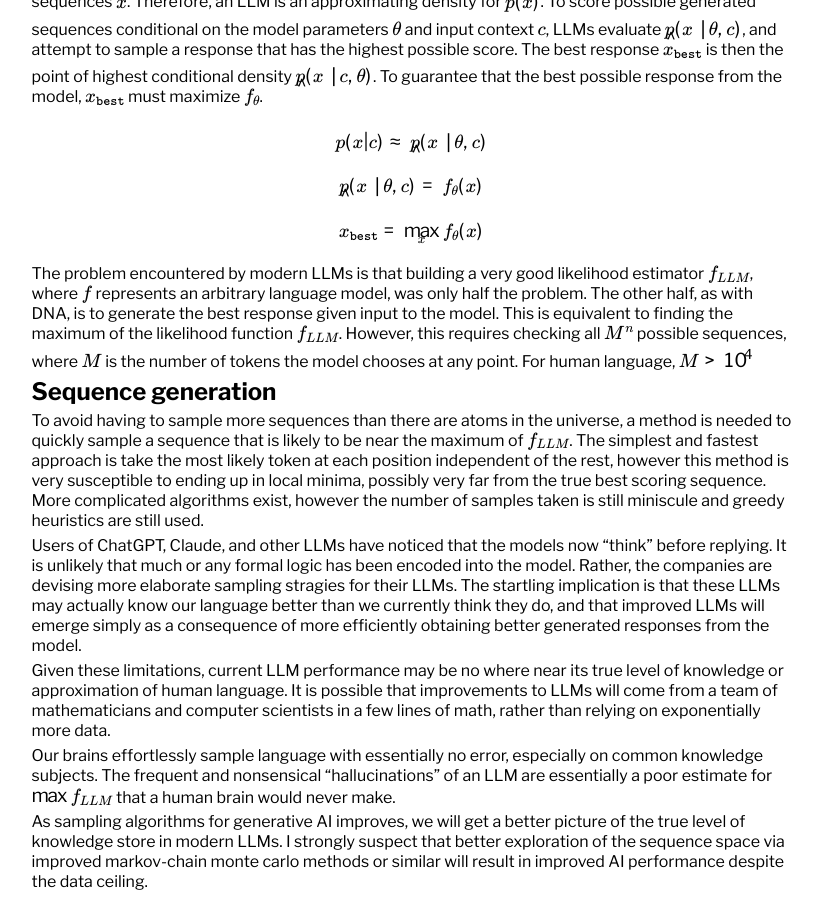
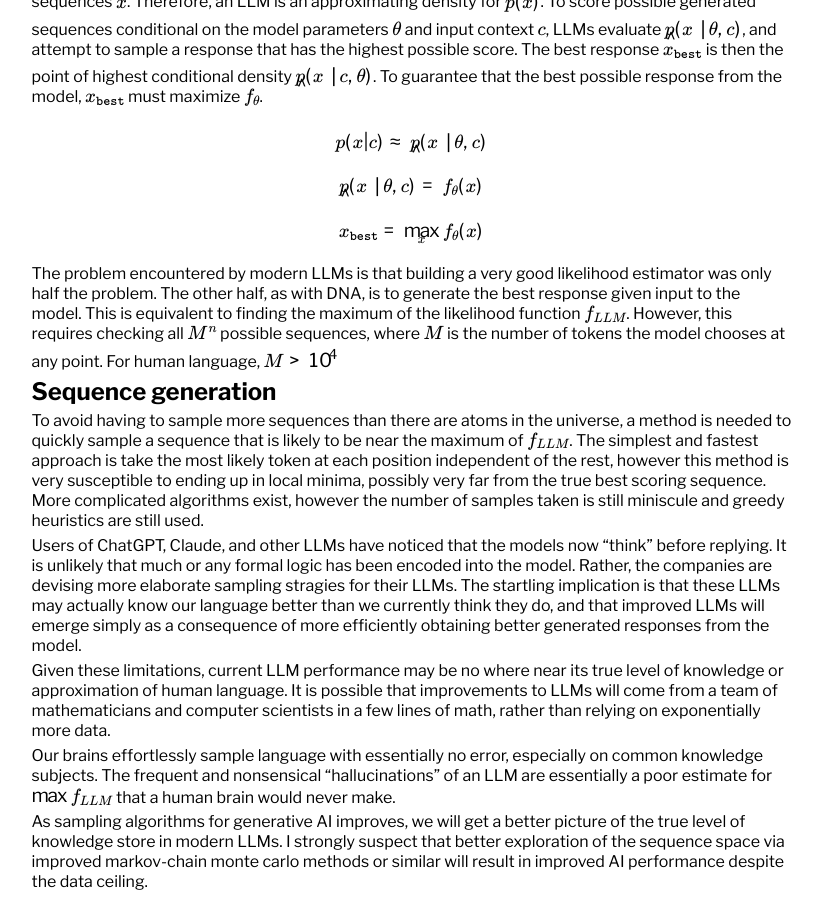
Before and after one commit to dan-sprague/dan-sprague.github.io, a Jekyll site: the page built from _posts/2025-02-02-llmthinking.markdown, in a window 1280 px wide and 900 px high, scrolled down 1145 px. Shown: the whole window, without its empty margins (221-1043 px from the left). Built offline with Jekyll 4.4.1, drawn with Linux system fonts in a browser that asks for light colours; formulas are drawn with MathJax 3.

Commit message:
fixed bug

```diff
--- a/_posts/2025-02-02-llmthinking.markdown
+++ b/_posts/2025-02-02-llmthinking.markdown
@@ -41,7 +41,7 @@ $$\hat{p}(x \mid \theta,c) = f_\theta(x)$$
 
 $$x_{\texttt{best}} = \max_{x} f_\theta(x)$$
 
-The problem encountered by modern LLMs is that building a very good likelihood estimator $f_{LLM}$, where $f$ represents an arbitrary language model, was only half the problem. The other half, as with DNA, is to generate the best response given input to the model. This is equivalent to finding the maximum of the likelihood function $f_{LLM}$. However, this requires checking all $M^n$ possible sequences, where $M$ is the number of tokens the model chooses at any point. For human language, $M > 10^4$<br>
+The problem encountered by modern LLMs is that building a very good likelihood estimator was only half the problem. The other half, as with DNA, is to generate the best response given input to the model. This is equivalent to finding the maximum of the likelihood function $f_{LLM}$. However, this requires checking all $M^n$ possible sequences, where $M$ is the number of tokens the model chooses at any point. For human language, $M > 10^4$<br>
 
 # Sequence generation
 
```
